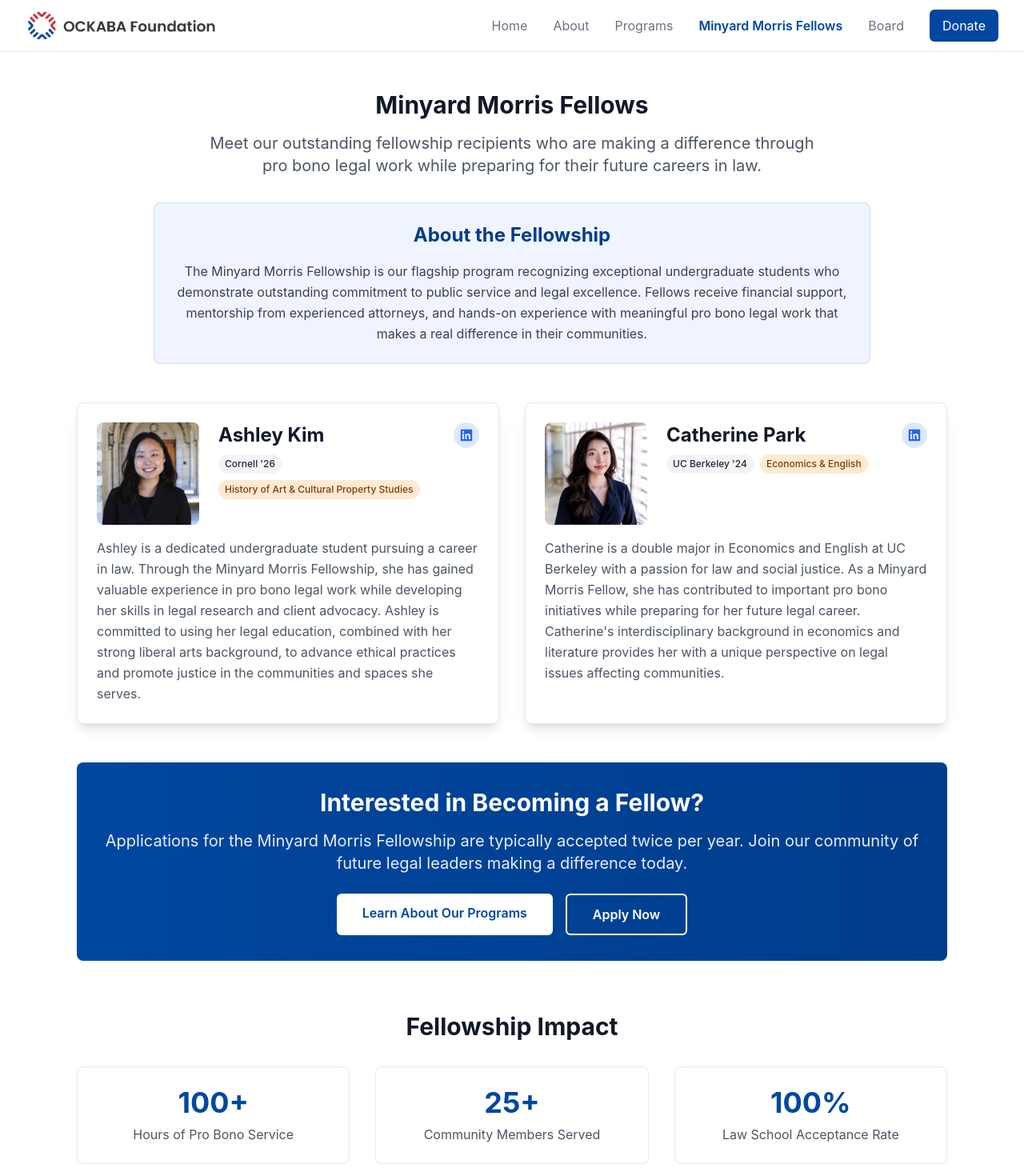
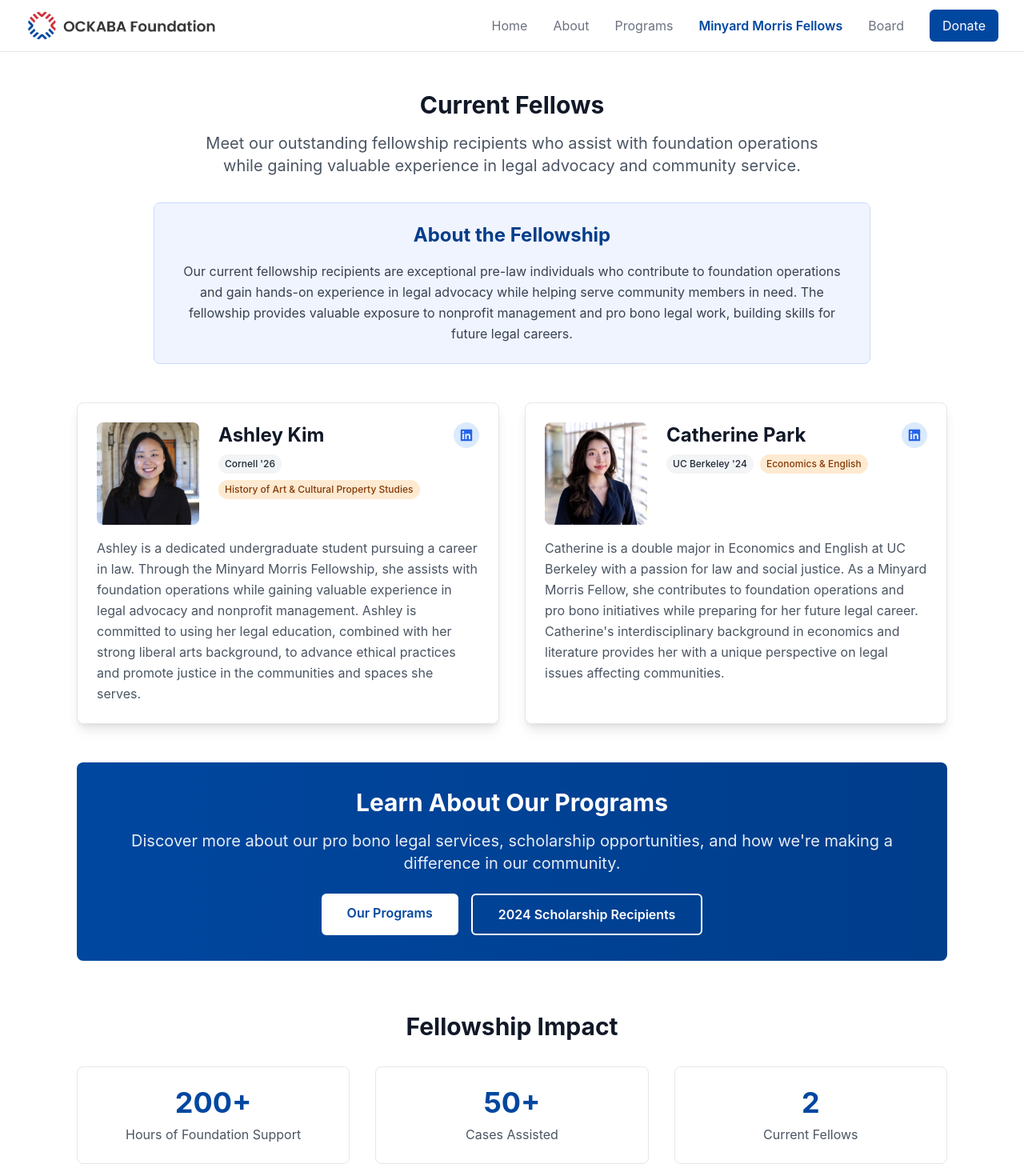
Before and after one commit to quadra2003/ockabaf, a Next.js app: page /fellows in a window 1280 px wide. Shown: the top 1470 px of the page at 80% size. Built offline with nearby package versions, Linux system fonts and the light colour scheme.

Commit message:
Update fellows.js

```diff
--- a/pages/fellows.js
+++ b/pages/fellows.js
@@ -7,7 +7,7 @@ export default function Fellows() {
       name: "Ashley Kim",
       photo: "Ashley.jpg",
       linkedin: "https://www.linkedin.com/in/ashley-kim-ak/",
-      bio: "Ashley is a dedicated undergraduate student pursuing a career in law. Through the Minyard Morris Fellowship, she has gained valuable experience in pro bono legal work while developing her skills in legal research and client advocacy. Ashley is committed to using her legal education, combined with her strong liberal arts background, to advance ethical practices and promote justice in the communities and spaces she serves.",
+      bio: "Ashley is a dedicated undergraduate student pursuing a career in law. Through the Minyard Morris Fellowship, she assists with foundation operations while gaining valuable experience in legal advocacy and nonprofit management. Ashley is committed to using her legal education, combined with her strong liberal arts background, to advance ethical practices and promote justice in the communities and spaces she serves.",
       year: "2026",
       university: "Cornell '26",
       major: "History of Art & Cultural Property Studies"
@@ -16,7 +16,7 @@ export default function Fellows() {
       name: "Catherine Park",
       photo: "Catherine.jpg",
       linkedin: "https://www.linkedin.com/in/catpa/",
-      bio: "Catherine is a double major in Economics and English at UC Berkeley with a passion for law and social justice. As a Minyard Morris Fellow, she has contributed to important pro bono initiatives while preparing for her future legal career. Catherine's interdisciplinary background in economics and literature provides her with a unique perspective on legal issues affecting communities.",
+      bio: "Catherine is a double major in Economics and English at UC Berkeley with a passion for law and social justice. As a Minyard Morris Fellow, she contributes to foundation operations and pro bono initiatives while preparing for her future legal career. Catherine's interdisciplinary background in economics and literature provides her with a unique perspective on legal issues affecting communities.",
       year: "2024",
       university: "UC Berkeley '24",
       major: "Economics & English"
@@ -24,23 +24,22 @@ export default function Fellows() {
   ]
 
   return (
-    <Layout title="Minyard Morris Fellows - OCKABA Foundation">
+    <Layout title="Fellows - OCKABA Foundation">
       <div className="max-w-6xl mx-auto px-4 sm:px-6 lg:px-8 py-12">
         {/* Header Section */}
         <div className="text-center mb-12">
           <h1 className="text-3xl font-bold text-gray-900 mb-4">
-            Minyard Morris Fellows
+            Current Fellows
           </h1>
           <p className="text-xl text-gray-600 max-w-3xl mx-auto mb-8">
-            Meet our outstanding fellowship recipients who are making a difference through pro bono legal work while preparing for their future careers in law.
+            Meet our outstanding fellowship recipients who assist with foundation operations while gaining valuable experience in legal advocacy and community service.
           </p>
           <div className="bg-primary-50 border border-primary-200 rounded-lg p-6 max-w-4xl mx-auto">
             <h2 className="text-2xl font-bold text-primary-700 mb-4">About the Fellowship</h2>
             <p className="text-gray-700 leading-relaxed">
-              The Minyard Morris Fellowship is our flagship program recognizing exceptional undergraduate students
-              who demonstrate outstanding commitment to public service and legal excellence. Fellows receive financial
-              support, mentorship from experienced attorneys, and hands-on experience with meaningful pro bono legal work
-              that makes a real difference in their communities.
+              Our current fellowship recipients are exceptional pre-law individuals who contribute to foundation operations
+              and gain hands-on experience in legal advocacy while helping serve community members in need. The fellowship
+              provides valuable exposure to nonprofit management and pro bono legal work, building skills for future legal careers.
             </p>
           </div>
         </div>
@@ -103,26 +102,26 @@ export default function Fellows() {
           ))}
         </div>
 
-        {/* Application Information */}
+        {/* Learn More Section */}
         <div className="bg-gradient-to-r from-primary-600 to-primary-700 text-white rounded-lg p-8 text-center">
-          <h2 className="text-3xl font-bold mb-4">Interested in Becoming a Fellow?</h2>
+          <h2 className="text-3xl font-bold mb-4">Learn About Our Programs</h2>
           <p className="text-xl mb-6 opacity-90">
-            Applications for the Minyard Morris Fellowship are typically accepted twice per year.
-            Join our community of future legal leaders making a difference today.
+            Discover more about our pro bono legal services, scholarship opportunities,
+            and how we're making a difference in our community.
           </p>
           <div className="flex flex-col sm:flex-row gap-4 justify-center">
             <Link
               href="/programs"
               className="bg-white text-primary-600 px-8 py-3 rounded-md font-semibold hover:bg-gray-50 transition-colors"
             >
-              Learn About Our Programs
+              Our Programs
             </Link>
-            <a
-              href="mailto:info@ockabaf.org?subject=Fellowship Application Inquiry"
+            <Link
+              href="/scholarship-recipients-2024"
               className="border-2 border-white text-white px-8 py-3 rounded-md font-semibold hover:bg-white hover:text-primary-600 transition-colors"
             >
-              Apply Now
-            </a>
+              2024 Scholarship Recipients
+            </Link>
           </div>
         </div>
 
@@ -131,16 +130,16 @@ export default function Fellows() {
           <h2 className="text-3xl font-bold text-gray-900 mb-8">Fellowship Impact</h2>
           <div className="grid md:grid-cols-3 gap-8">
             <div className="bg-white border border-gray-200 rounded-lg p-6">
-              <div className="text-4xl font-bold text-primary-600 mb-2">100+</div>
-              <div className="text-gray-600">Hours of Pro Bono Service</div>
+              <div className="text-4xl font-bold text-primary-600 mb-2">200+</div>
+              <div className="text-gray-600">Hours of Foundation Support</div>
             </div>
             <div className="bg-white border border-gray-200 rounded-lg p-6">
-              <div className="text-4xl font-bold text-primary-600 mb-2">25+</div>
-              <div className="text-gray-600">Community Members Served</div>
+              <div className="text-4xl font-bold text-primary-600 mb-2">50+</div>
+              <div className="text-gray-600">Cases Assisted</div>
             </div>
             <div className="bg-white border border-gray-200 rounded-lg p-6">
-              <div className="text-4xl font-bold text-primary-600 mb-2">100%</div>
-              <div className="text-gray-600">Law School Acceptance Rate</div>
+              <div className="text-4xl font-bold text-primary-600 mb-2">2</div>
+              <div className="text-gray-600">Current Fellows</div>
             </div>
           </div>
         </div>
```
